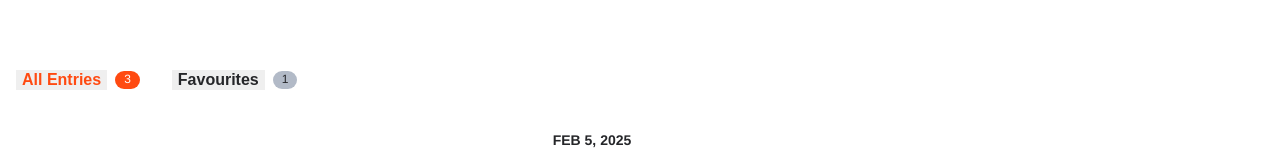
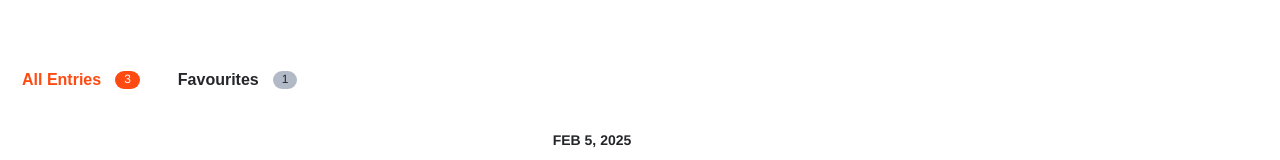
Before and after one commit to ChloneCraft/Journal-App, a React (Vite) app: page / in a window 1280 px wide. Shown: the part 521-681 px from the top of the page. Built offline with nearby package versions, Linux system fonts and the light colour scheme.

Commit message:
display favourites tab working now

```diff
--- a/src/App.jsx
+++ b/src/App.jsx
@@ -7,6 +7,7 @@ import Entries from './components/Entries/Entries.jsx';
 // import { entriesArray } from '../Entries/Entries.jsx';
 import { useState } from 'react';
 import { uid } from 'uid';
+import useLocalStorageState from 'use-local-storage-state';
 
 export const entriesArray = [
   {
@@ -57,8 +58,22 @@ const monthNames = [
   'Dec',
 ];
 
+// const [todos, setTodos] = useLocalStorageState("todos", {
+//   defaultValue: [],
+// });
+
 function App() {
   const [entries, setEntries] = useState(entriesArray);
+  const [showFavourites, setShowFavourites] = useState(false);
+
+  function handleDisplayFavourites() {
+    setShowFavourites(true);
+    console.log('handleDisplayFavourites');
+  }
+  function handleDisplayAll() {
+    setShowFavourites(false);
+    console.log('handleDisplayAll');
+  }
 
   function handleNewEntry(newEntry) {
     const today = new Date();
@@ -93,8 +108,15 @@ function App() {
       <Header />
       <MainContainer>
         <NewEntry onCreateEntry={handleNewEntry} />
-        <NavBar />
-        <Entries entries={entries} onToggleFavourite={handleToggleFavourite} />
+        <NavBar
+          handleDisplayFavourites={handleDisplayFavourites}
+          handleDisplayAll={handleDisplayAll}
+        />
+        <Entries
+          showFavourites={showFavourites}
+          entries={entries}
+          onToggleFavourite={handleToggleFavourite}
+        />
       </MainContainer>
       <Footer />
     </>
--- a/src/components/Entries/Entries.jsx
+++ b/src/components/Entries/Entries.jsx
@@ -3,8 +3,12 @@ import Card from '../Card/Card.jsx';
 import './Entries.css';
 
 // eslint-disable-next-line react/prop-types
-export default function Entries({ entries, onToggleFavourite }) {
-  return (
+export default function Entries({
+  entries,
+  onToggleFavourite,
+  showFavourites,
+}) {
+  const allEntries = (
     <div>
       {entries.map((entry) => {
         return (
@@ -25,4 +29,33 @@ export default function Entries({ entries, onToggleFavourite }) {
       })}
     </div>
   );
+  let favouriteEntriesOutput;
+  favouriteEntriesOutput = entries.filter((entry) => entry.isFavourite);
+  if (favouriteEntriesOutput) {
+    favouriteEntriesOutput = (
+      <div>
+        {favouriteEntriesOutput.map((entry) => {
+          return (
+            <div key={entry.id}>
+              <Card
+                motto={entry.motto}
+                notes={entry.notes}
+                date={entry.date}
+                onToggleFavourite={onToggleFavourite}
+                id={entry.id}
+                isFavourite={entry.isFavourite}
+              />
+              {!(entries.indexOf(entry) === entries.length - 1) && (
+                <span className="seperator"></span>
+              )}
+            </div>
+          );
+        })}
+      </div>
+    );
+  }
+  // return showFavourites
+  //   ? console.log('show favourite as true')
+  //   : console.log('show favourite as false');
+  return showFavourites ? favouriteEntriesOutput : allEntries;
 }
--- a/src/components/NavBar/NavBar.css
+++ b/src/components/NavBar/NavBar.css
@@ -30,6 +30,7 @@ p.active {
 }
 nav button {
   color: var(--color-granite);
+  background-color: var(--color-foam);
   border: none;
   font-feature-settings:
     'clig' off,
--- a/src/components/NavBar/NavBar.jsx
+++ b/src/components/NavBar/NavBar.jsx
@@ -1,19 +1,17 @@
 import './NavBar.css';
 
-export default function NavBar() {
+export default function NavBar({ handleDisplayAll, handleDisplayFavourites }) {
   const output = (
     <nav>
       <div>
-        <button className="active" onClick={onclick}>
+        <button className="active" onClick={() => handleDisplayAll()}>
           All Entries
         </button>
         <p className="AllEntriesCounter active">3</p>
       </div>
       <div>
-        <button>Favourites</button>
-        <p className="AllEntriesCounter " onClick={onclick}>
-          1
-        </p>
+        <button onClick={handleDisplayFavourites}>Favourites</button>
+        <p className="AllEntriesCounter ">1</p>
       </div>
     </nav>
   );
```
